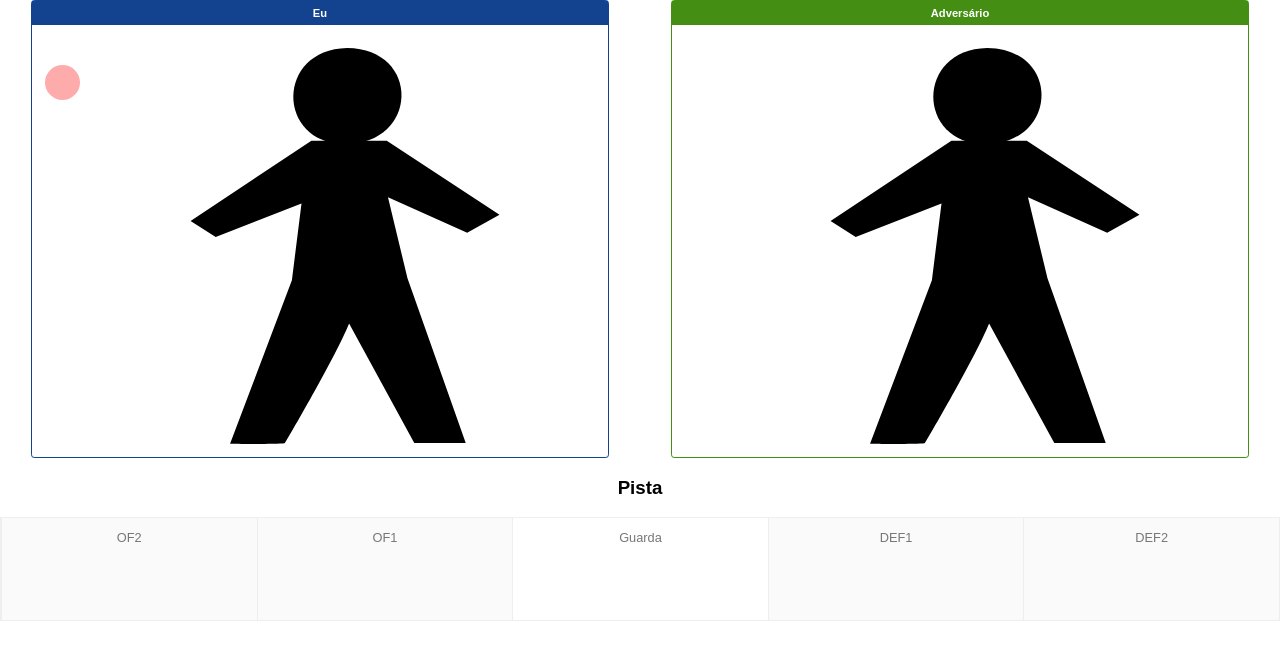
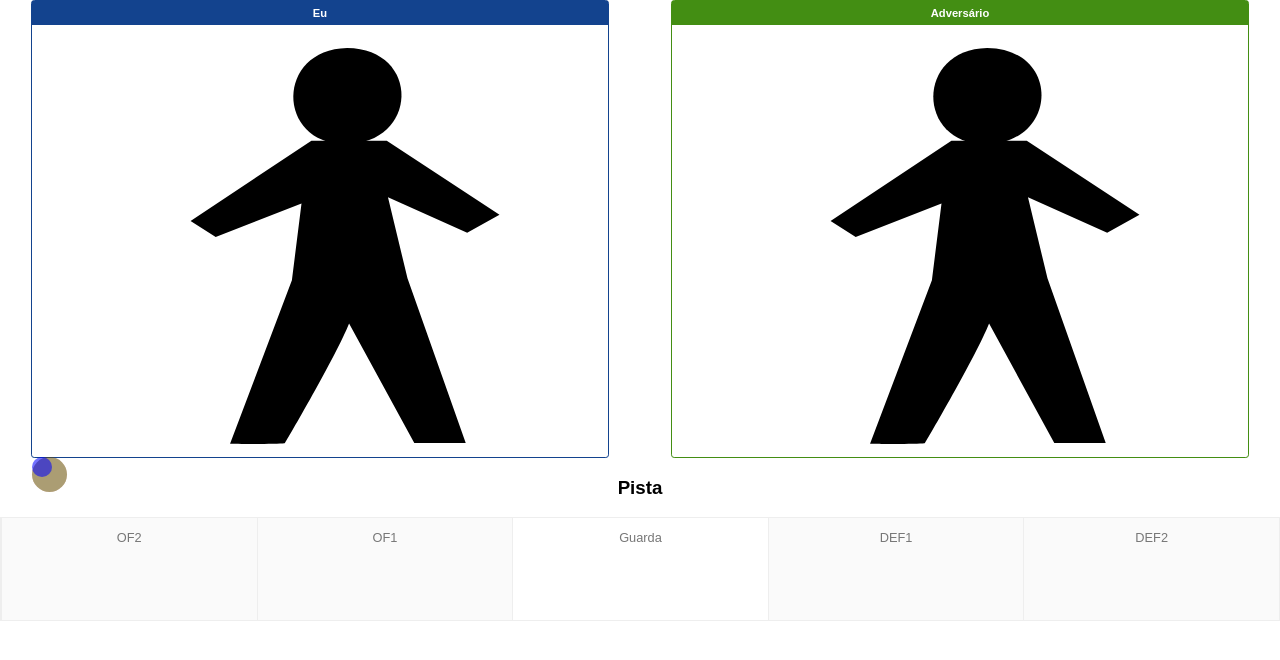
Before and after one commit to dbconrado/esgrima, a PHP site: page / in a window 1280 px wide. Shown: the top 660 px of the page. Run offline with PHP 8.4, Linux system fonts and the light colour scheme; some libraries are stand-ins or nearby versions.

Commit message:
adicionado mais marcadores e melhorado o gerenciador. posições fixas, por enquanto.

```diff
--- a/public/css/esgrima-base.css
+++ b/public/css/esgrima-base.css
@@ -75,32 +75,3 @@ div[id^=zona-] {
 main h3 {
   text-align: center;
 }
-
-.marcador {
-  border-radius: 90%;
-  width: 35px;
-  height: 35px;
-  background-color: rgb(250,0,0);
-  position: absolute;
-  left: 45px;
-  top: 65px;
-  opacity: 0.33;
-}
-
-.clicado {
-  /*opacity: 0.9;
-  transition: opacity 2s ease-out; */
-  animation-direction: alternate;
-  animation-duration: 1s;
-  animation-name: pulsar;
-}
-
-@keyframes pulsar {
-  from {
-    opacity: 0.9;
-  }
-
-  to {
-    opacity: 0.33;
-  }
-}
--- /dev/null
+++ b/public/css/marcadores.css
@@ -0,0 +1,44 @@
+.marcador {
+  border-radius: 90%;
+  background-color: rgb(250,0,0);
+  border: 0;
+  opacity: 0.33;
+}
+
+.cabeca, .tronco, .braco {
+  position: absolute;
+}
+
+.cabeca, .tronco {
+  width: 35px;
+  height: 35px;
+}
+
+.tronco {
+  background-color: green;
+}
+
+.braco {
+  width: 20px;
+  height: 20px;
+  background-color: blue;
+}
+.esquerdo, .direito {}
+
+.clicado {
+  /*opacity: 0.9;
+  transition: opacity 2s ease-out; */
+  animation-direction: alternate;
+  animation-duration: 1s;
+  animation-name: pulsar;
+}
+
+@keyframes pulsar {
+  from {
+    opacity: 0.9;
+  }
+
+  to {
+    opacity: 0.33;
+  }
+}
--- a/public/index.html
+++ b/public/index.html
@@ -13,8 +13,9 @@
     <link rel="stylesheet" href="/scripts/purecss/build/grids-responsive-min.css">
 <!--<![endif]-->
   <link rel="stylesheet" href="/css/esgrima-base.css">
+  <link rel="stylesheet" href="/css/marcadores.css">
   <!-- font awesome icons -->
-  <link rel="stylesheet" href="https://use.fontawesome.com/releases/v5.0.13/css/all.css" integrity="sha384-DNOHZ68U8hZfKXOrtjWvjxusGo9WQnrNx2sqG0tfsghAvtVlRW3tvkXWZh58N9jp" crossorigin="anonymous">
+  <!--link rel="stylesheet" href="https://use.fontawesome.com/releases/v5.0.13/css/all.css" integrity="sha384-DNOHZ68U8hZfKXOrtjWvjxusGo9WQnrNx2sqG0tfsghAvtVlRW3tvkXWZh58N9jp" crossorigin="anonymous"-->
 </head>
 <body>
   <header>
@@ -27,8 +28,17 @@
       <div class="pure-u-1-2">
         <div class="atleta borda-redonda">
           <h3>Eu</h3>
-          <img id="atleta1" src="img/stickman.svg" class="pure-img">
-          <div class="marcador apagado"></div>
+          <map name="mapa">
+            <area onclick="window.alert('ui')" shape="circle" coords="30,30,30" href="#" alt="cabeca">
+          </map>
+          <img usemap="#mapa" id="atleta1" src="img/stickman.svg" class="pure-img">
+          <!--div class="marcador apagado"></div-->
+          <div class="marcadores">
+            <button class="marcador cabeca" alt="cabeca"></button>
+            <button class="marcador tronco" alt="cabeca"></button>
+            <button class="marcador braco esquerdo" alt="cabeca"></button>
+            <button class="marcador braco direito" alt="cabeca"></button>
+          </div>
         </div>
       </div>
       <div class="pure-u-1-2">
--- a/public/js/gerenciador-toques.js
+++ b/public/js/gerenciador-toques.js
@@ -6,3 +6,37 @@ function novoToque(x,y) {
 	toque.style.top = y + 'px';
 	return toque;
 }
+
+function posicionarMarcadores() {
+	// TODO: tem que posicionar dos dois atletas
+	let deslocamentoX = 14;
+	let deslocamentoY = 5;
+	let atleta = document.querySelector('#atleta1');
+	let x = y = 0;
+
+	let cabeca = document.querySelector('.cabeca');
+	let centroX = (m) => atleta.width / 2 - m.offsetWidth / 2 + deslocamentoX;
+
+	x = centroX(cabeca);
+	y = atleta.y + atleta.height / 5 - cabeca.offsetHeight / 2 - deslocamentoY;
+	cabeca.style.left = x + 'px';
+	cabeca.style.top = y + 'px';
+
+	let tronco = document.querySelector('.tronco');
+	x = centroX(tronco);
+	y = atleta.y + atleta.height / 2 - tronco.offsetHeight / 2 + deslocamentoY;
+  tronco.style.left = x + 'px';
+  tronco.style.top = y + 'px';
+
+	let bracoEsq = document.querySelector('.braco.esquerdo');
+	x = centroX(bracoEsq) - 20;
+	y = atleta.y + atleta.height / 4 + deslocamentoY - 2;
+	bracoEsq.style.left = x + 'px';
+	bracoEsq.style.top = y + 'px';
+
+	let bracoDir = document.querySelector('.braco.direito');
+	x = centroX(bracoDir) + 20;
+	y = atleta.y + atleta.height / 4 + deslocamentoY - 2;
+	bracoDir.style.left = x + 'px';
+	bracoDir.style.top = y + 'px';
+}
```
Also changed, not shown: public/js/app.js.
